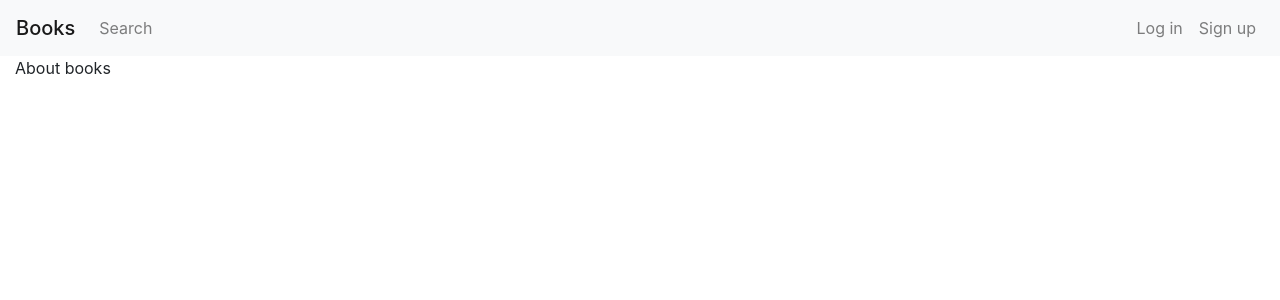
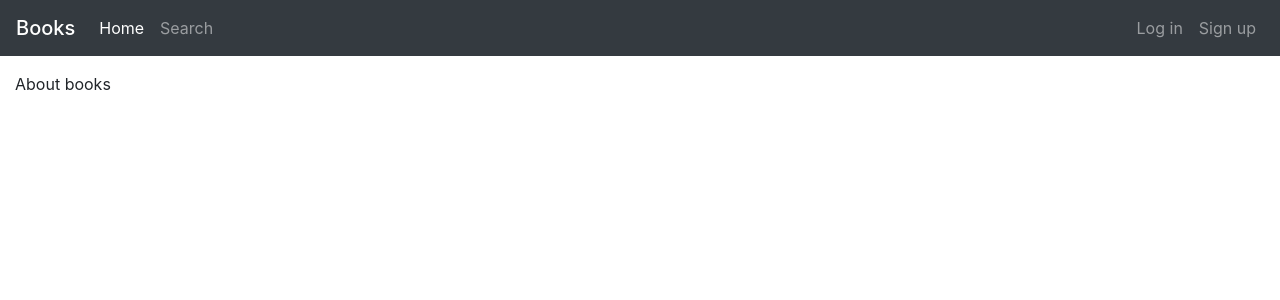
Before and after one commit to NKaty/Book-reviews, a Flask app: page / in a window 1280 px wide. Shown: the top 300 px of the page. Run offline with Flask 2, Linux system fonts and the light colour scheme; some libraries are stand-ins or nearby versions.

Commit message:
rework navbar template

```diff
--- a/app/templates/layout.html
+++ b/app/templates/layout.html
@@ -10,10 +10,18 @@
     <title>Books</title>
 </head>
 <body>
-    <nav class="navbar navbar-expand-lg navbar-light bg-light">
+    <nav class="navbar navbar-expand-sm navbar-dark bg-dark mb-3">
         <a class="navbar-brand mb-0 h1" href="{{ url_for('index') }}">Books</a>
+        <button class="navbar-toggler" type="button" data-toggle="collapse" data-target="#nav-menu"
+                aria-controls="auth" aria-expanded="false">
+            <span class="navbar-toggler-icon"></span>
+        </button>
+        <div class="collapse navbar-collapse" id="nav-menu">
             <ul class="navbar-nav mr-auto">
-            <li class="nav-item">
+                <li class="nav-item {{ 'active' if request.path == url_for('index') else '' }}">
+                    <a class="nav-link" href="{{ url_for('index') }}">Home</a>
+                </li>
+                <li class="nav-item {{ 'active' if request.path == url_for('search_form') else '' }}">
                     <a class="nav-link" href="{{ url_for('search_form') }}">Search</a>
                 </li>
             </ul>
@@ -28,14 +36,15 @@
             </ul>
             {% else %}
             <ul class="navbar-nav ml-auto">
-            <li class="nav-item">
+                <li class="nav-item {{ 'active' if request.path == url_for('login') else '' }}">
                     <a class="nav-link" href="{{ url_for('login') }}">Log in</a>
                 </li>
-            <li class="nav-item">
+                <li class="nav-item {{ 'active' if request.path == url_for('signup') else '' }}">
                     <a class="nav-link" href="{{ url_for('signup') }}">Sign up</a>
                 </li>
             </ul>
             {% endif %}
+        </div>
     </nav>
 
     <main class="container-fluid">
```
Lines whose indentation alone changed are shown as unchanged.
